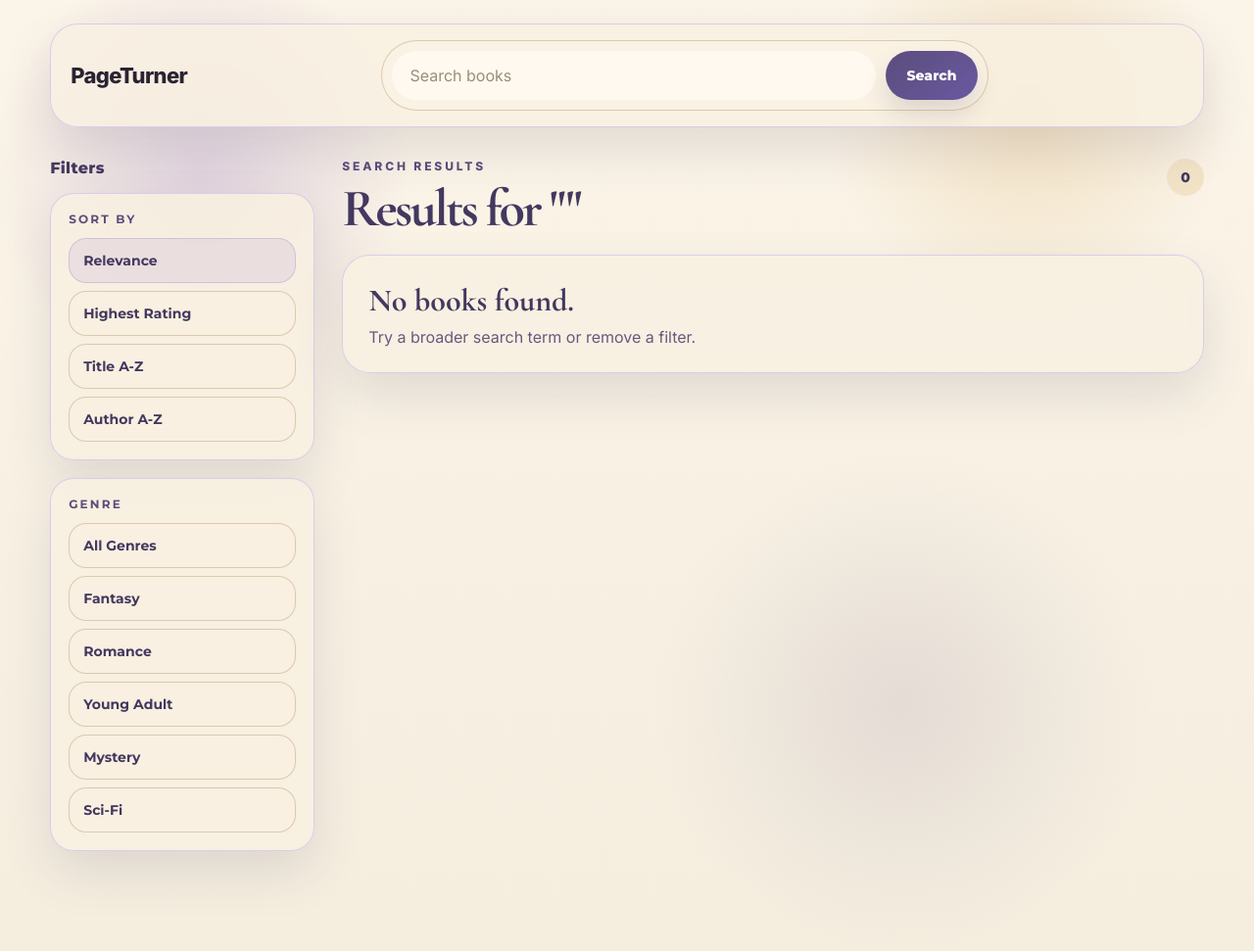
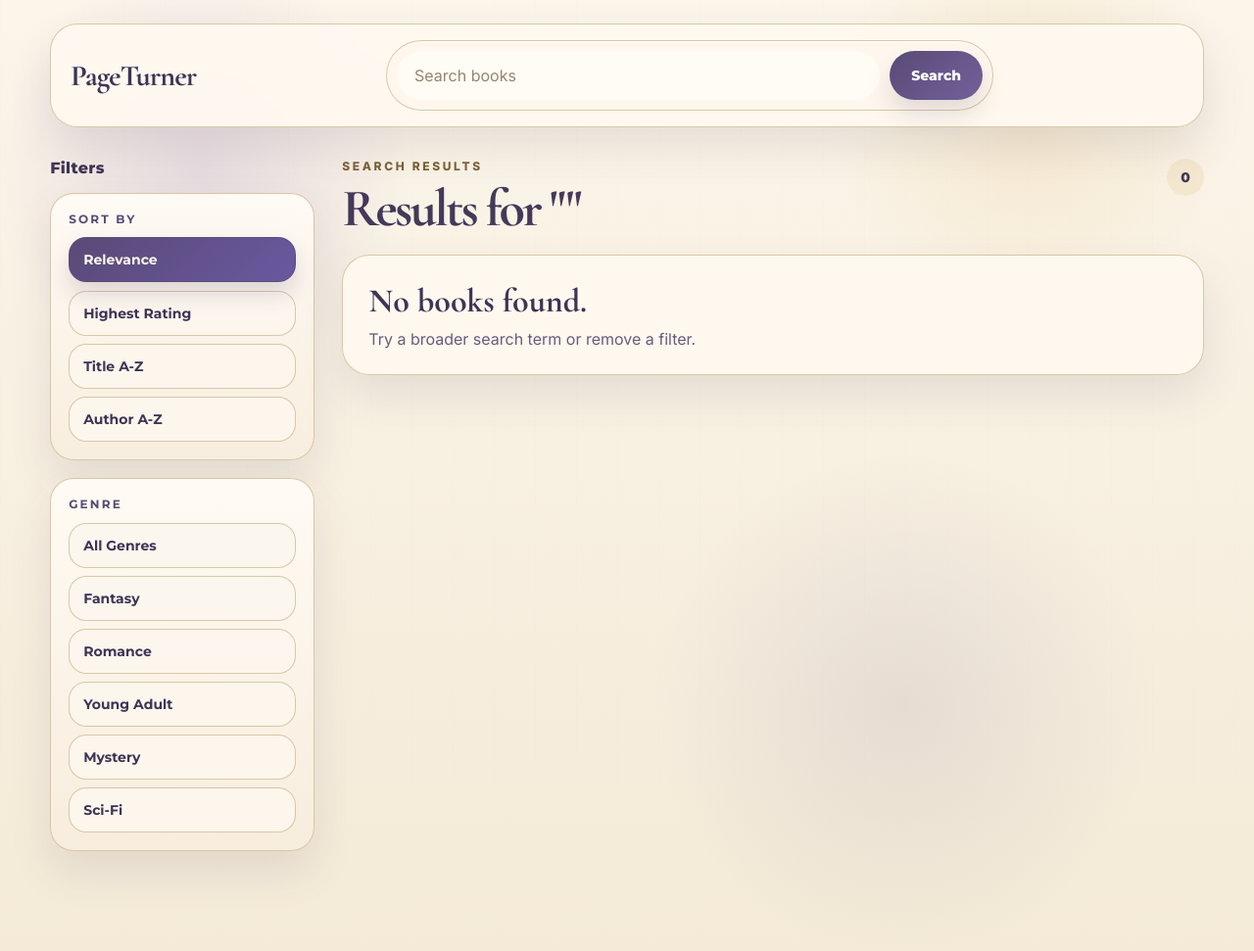
Before and after one commit to emilyec0/webir_workshop, a Flask app: page /search in a window 1280 px wide. Shown: the whole page at 98% size. Run offline with Flask 3, Linux system fonts and the light colour scheme; parts of the project's set-up code (start-up, migrations or seed data) failed here and were passed over.

Commit message:
changed some UI details

```diff
--- a/static/style.css
+++ b/static/style.css
@@ -3,30 +3,48 @@
 }
 
 :root {
-    --bg: #fbf8f2;
-    --surface: rgba(249, 240, 225, 0.86);
-    --surface-strong: #f4e7d2;
-    --surface-soft: #ead8bc;
-    --plum: #5b4d7d;
-    --plum-deep: #43385f;
-    --lavender: #b197d0;
-    --cream: #f2e1c3;
-    --sand: #dcc6a5;
+    --bg: #f7f0e4;
+    --surface: rgba(255, 249, 240, 0.92);
+    --surface-strong: #f3e5cd;
+    --surface-soft: #e6d1b0;
+    --plum: #594a76;
+    --plum-deep: #3f3455;
+    --lavender: #b49dcc;
+    --cream: #f5e7cc;
+    --sand: #ddc39b;
     --text: #2a2333;
-    --muted: #68597e;
-    --border: #dbc8ab;
-    --shadow: 0 22px 50px rgba(81, 71, 101, 0.14);
+    --muted: #6b5b79;
+    --border: #d8c5a2;
+    --shadow: 0 20px 44px rgba(81, 71, 101, 0.12);
 }
 
 body {
     margin: 0;
     color: var(--text);
     background:
-        radial-gradient(circle at 16% 18%, rgba(177, 151, 208, 0.34), transparent 16%),
-        radial-gradient(circle at 82% 12%, rgba(242, 225, 195, 0.98), transparent 15%),
-        radial-gradient(circle at 72% 74%, rgba(91, 77, 125, 0.12), transparent 22%),
-        linear-gradient(180deg, #fbf4e8 0%, #f5eedf 100%);
+        radial-gradient(circle at 16% 18%, rgba(180, 157, 204, 0.28), transparent 16%),
+        radial-gradient(circle at 82% 12%, rgba(245, 231, 204, 0.98), transparent 15%),
+        radial-gradient(circle at 72% 74%, rgba(89, 74, 118, 0.1), transparent 22%),
+        linear-gradient(180deg, #fbf5ea 0%, #f4ead7 100%);
     font-family: "Inter", sans-serif;
+    position: relative;
+}
+
+body::before {
+    content: "";
+    position: fixed;
+    inset: 0;
+    pointer-events: none;
+    background:
+        linear-gradient(rgba(255, 255, 255, 0.08), rgba(255, 255, 255, 0.08)),
+        repeating-linear-gradient(
+            90deg,
+            rgba(123, 101, 150, 0.03) 0,
+            rgba(123, 101, 150, 0.03) 1px,
+            transparent 1px,
+            transparent 42px
+        );
+    opacity: 0.35;
 }
 
 a {
@@ -48,9 +66,9 @@ button,
 
 .eyebrow {
     margin: 0 0 14px;
-    color: var(--plum);
+    color: #7a5d31;
     text-transform: uppercase;
-    letter-spacing: 0.24em;
+    letter-spacing: 0.22em;
     font-size: 12px;
     font-weight: 800;
 }
@@ -63,7 +81,7 @@ button,
 .empty-state {
     background: var(--surface);
     backdrop-filter: blur(16px);
-    border: 1px solid rgba(217, 203, 234, 0.95);
+    border: 1px solid rgba(216, 197, 162, 0.95);
     box-shadow: var(--shadow);
 }
 
@@ -95,9 +113,10 @@ button,
     gap: 14px;
     text-decoration: none;
     min-width: fit-content;
-    color: var(--text);
-    font-size: 22px;
-    font-weight: 800;
+    color: var(--plum-deep);
+    font-family: "Cormorant Garamond", serif;
+    font-size: 30px;
+    font-weight: 700;
     letter-spacing: -0.03em;
 }
 
@@ -163,9 +185,10 @@ h1 {
     display: flex;
     gap: 10px;
     padding: 10px;
-    background: rgba(250, 242, 229, 0.78);
-    border: 1px solid rgba(219, 200, 171, 0.95);
+    background: rgba(255, 248, 237, 0.92);
+    border: 1px solid rgba(216, 197, 162, 0.95);
     border-radius: 999px;
+    box-shadow: inset 0 1px 0 rgba(255, 255, 255, 0.75);
 }
 
 .search-form {
@@ -183,21 +206,21 @@ input {
     outline: none;
     padding: 15px 18px;
     border-radius: 999px;
-    background: rgba(255, 250, 241, 0.92);
+    background: rgba(255, 252, 246, 0.96);
     color: var(--text);
     font: inherit;
     min-width: 0;
 }
 
 input::placeholder {
-    color: #9b8d74;
+    color: #97856e;
 }
 
 button {
     border: 0;
     border-radius: 999px;
     padding: 14px 22px;
-    background: linear-gradient(135deg, var(--plum) 0%, #6a58a0 100%);
+    background: linear-gradient(135deg, var(--plum) 0%, #73619a 100%);
     color: white;
     font-size: 14px;
     font-weight: 800;
@@ -215,6 +238,9 @@ button:hover {
     margin-top: 24px;
     padding: 26px;
     border-radius: 30px;
+    background:
+        radial-gradient(circle at top left, rgba(245, 231, 204, 0.75), transparent 26%),
+        rgba(255, 249, 240, 0.92);
 }
 
 .filter-header,
@@ -300,6 +328,8 @@ button:hover {
     padding: 18px;
     border-radius: 24px;
     margin-bottom: 18px;
+    background:
+        linear-gradient(180deg, rgba(255, 251, 245, 0.94), rgba(247, 237, 221, 0.94));
 }
 
 .filter-box h2 {
@@ -315,8 +345,8 @@ button:hover {
     margin-top: 8px;
     padding: 13px 14px;
     border-radius: 18px;
-    border: 1px solid rgba(219, 200, 171, 0.95);
-    background: rgba(249, 240, 225, 0.92);
+    border: 1px solid rgba(216, 197, 162, 0.95);
+    background: rgba(252, 247, 238, 0.92);
     color: var(--plum-deep);
     text-decoration: none;
     font-size: 14px;
@@ -325,8 +355,15 @@ button:hover {
 
 .filter-option:hover,
 .filter-option.active {
-    background: rgba(177, 151, 208, 0.18);
-    border-color: rgba(177, 151, 208, 0.42);
+    background: linear-gradient(135deg, var(--plum) 0%, #6a58a0 100%);
+    color: #fff7eb;
+    border-color: rgba(91, 77, 125, 0.9);
+    box-shadow: 0 12px 22px rgba(81, 71, 101, 0.18);
+    transform: translateY(-1px);
+}
+
+.filter-option.active {
+    position: relative;
 }
 
 .results-main {
@@ -480,7 +520,7 @@ button:hover {
     margin: 0 0 8px;
     color: var(--plum-deep);
     font-family: "Cormorant Garamond", serif;
-    font-size: 32px;
+    font-size: 34px;
 }
 
 .empty-state p {
```
Also changed, not shown: other parts of static/style.css (+28 -20 lines).
